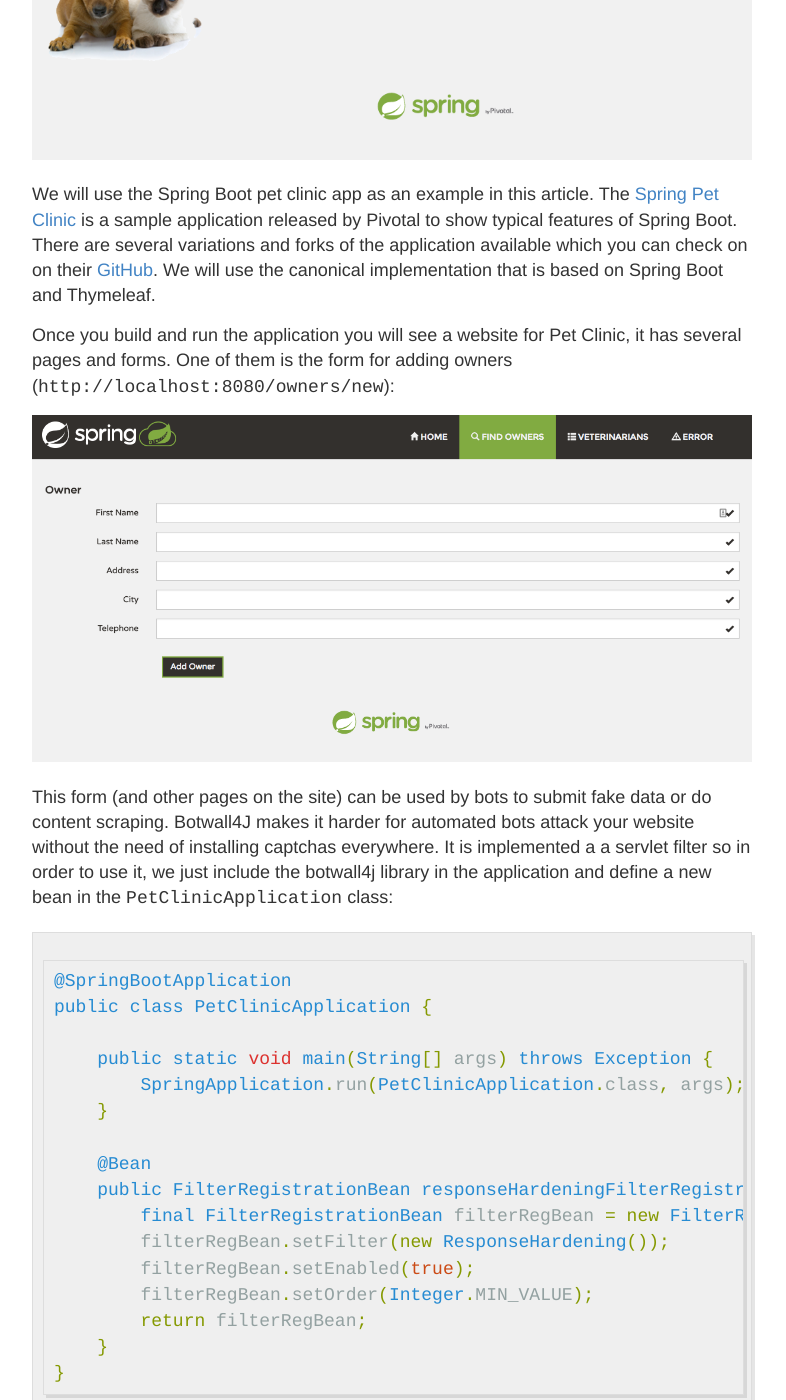
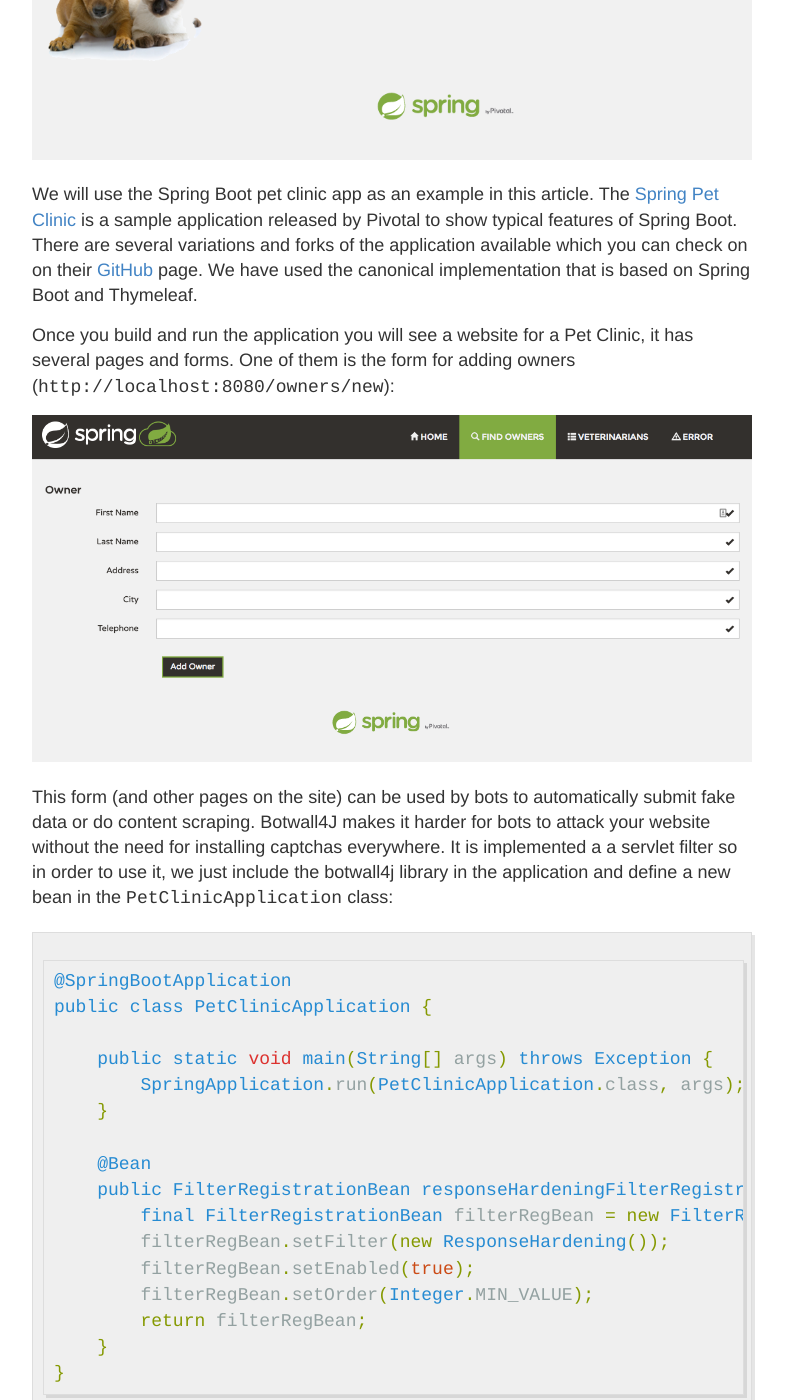
Before and after one commit to lambdasec/lambdasec.github.io, a Jekyll site: the page built from _posts/2017-3-25-Protecting-Spring-Boot-Apps-with-Botwall4J.md, in a window 1280 px wide and 1400 px high, scrolled down 502 px. Shown: the whole window, without its empty margins (248-1034 px from the left). Built offline with Jekyll 4.4.1, drawn with Linux system fonts in a browser that asks for light colours; some of the changed text lies outside the part shown.

Commit message:
Update 2017-3-25-Protecting-Spring-Boot-Apps-with-Botwall4J.md

````diff
--- a/_posts/2017-3-25-Protecting-Spring-Boot-Apps-with-Botwall4J.md
+++ b/_posts/2017-3-25-Protecting-Spring-Boot-Apps-with-Botwall4J.md
@@ -3,17 +3,17 @@
 title: Protecting Spring Boot Apps with Botwall4J
 ---
 
-[Botwall4J](https://github.com/lambdasec/botwall4j) is an open-source project that can help protect Java web applications from bots, content scrapers and other automated account hijacking attempts. In this article, we will see how simple it is to integrate botwall4j with a Spring Boot application and get protection from bots without any code changes.
+[Botwall4J](https://github.com/lambdasec/botwall4j) is an open-source library that can help protect Java web applications from bots, content scrapers and automated account hijacking attempts. In this article, we will see how simple it is to integrate botwall4j with a Spring Boot application and get protection from bots without any code changes.
 
 ![Spring Boot sample pet clinic application](../images/spring-boot-pet-clinic.png)
 
-We will use the Spring Boot pet clinic app as an example in this article. The [Spring Pet Clinic](https://github.com/spring-projects/spring-petclinic) is a sample application released by Pivotal to show typical features of Spring Boot. There are several variations and forks of the application available which you can check on on their [GitHub](https://github.com/spring-projects/spring-petclinic#interesting-spring-petclinic-branches-and-forks). We will use the canonical implementation that is based on Spring Boot and Thymeleaf.
+We will use the Spring Boot pet clinic app as an example in this article. The [Spring Pet Clinic](https://github.com/spring-projects/spring-petclinic) is a sample application released by Pivotal to show typical features of Spring Boot. There are several variations and forks of the application available which you can check on on their [GitHub](https://github.com/spring-projects/spring-petclinic#interesting-spring-petclinic-branches-and-forks) page. We have used the canonical implementation that is based on Spring Boot and Thymeleaf.
 
-Once you build and run the application you will see a website for Pet Clinic, it has several pages and forms. One of them is the form for adding owners (`http://localhost:8080/owners/new`):
+Once you build and run the application you will see a website for a Pet Clinic, it has several pages and forms. One of them is the form for adding owners (`http://localhost:8080/owners/new`):
 
 ![Add owner form](../images/add-owner-form.png)
 
-This form (and other pages on the site) can be used by bots to submit fake data or do content scraping. Botwall4J makes it harder for automated bots attack your website without the need of installing captchas everywhere. It is implemented a a servlet filter so in order to use it, we just include the botwall4j library in the application and define a new bean in the `PetClinicApplication` class:
+This form (and other pages on the site) can be used by bots to automatically submit fake data or do content scraping. Botwall4J makes it harder for bots to attack your website without the need for installing captchas everywhere. It is implemented a a servlet filter so in order to use it, we just include the botwall4j library in the application and define a new bean in the `PetClinicApplication` class:
 
 ```java
 @SpringBootApplication
````
Also changed, not shown: other parts of _posts/2017-3-25-Protecting-Spring-Boot-Apps-with-Botwall4J.md (+3 -3 lines).
